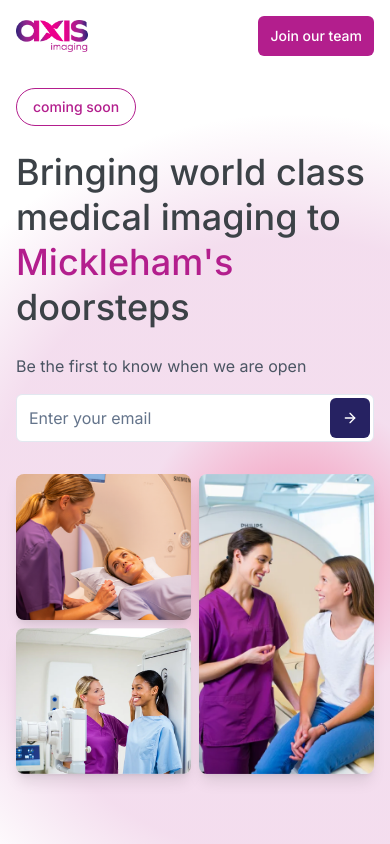
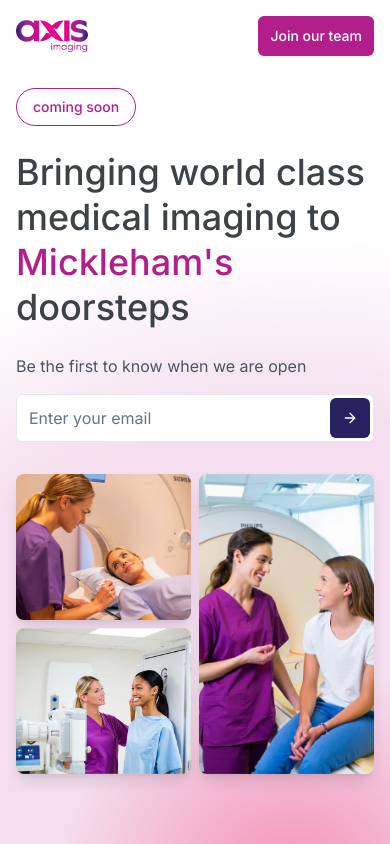
Before and after one commit to hasanaxis/pixel-pulse-radiance, a React (Vite) app: page / in a window 390 px wide. Built offline with nearby package versions, Linux system fonts and the light colour scheme.

Commit message:
Fix: Apply radial gradient on mobile
Apply the specified radial gradient configuration to the mobile view.

```diff
--- a/src/components/HeroSection.tsx
+++ b/src/components/HeroSection.tsx
@@ -1,3 +1,4 @@
+
 import React, { useState } from 'react';
 import EmailSignup from './EmailSignup';
 import { Button } from './ui/button';
@@ -13,7 +14,7 @@ const HeroSection = () => {
         className="min-h-screen font-deuterium-variable overflow-x-hidden lg:hidden"
         style={{
           background: `
-            radial-gradient(circle at 75% 65%,
+            radial-gradient(circle at 75% 106%,
               rgba(233, 30, 99, 0.5) 0%,
               rgba(218, 144, 199, 0.3) 25%,
               rgba(199, 87, 171, 0.2) 50%,
```
